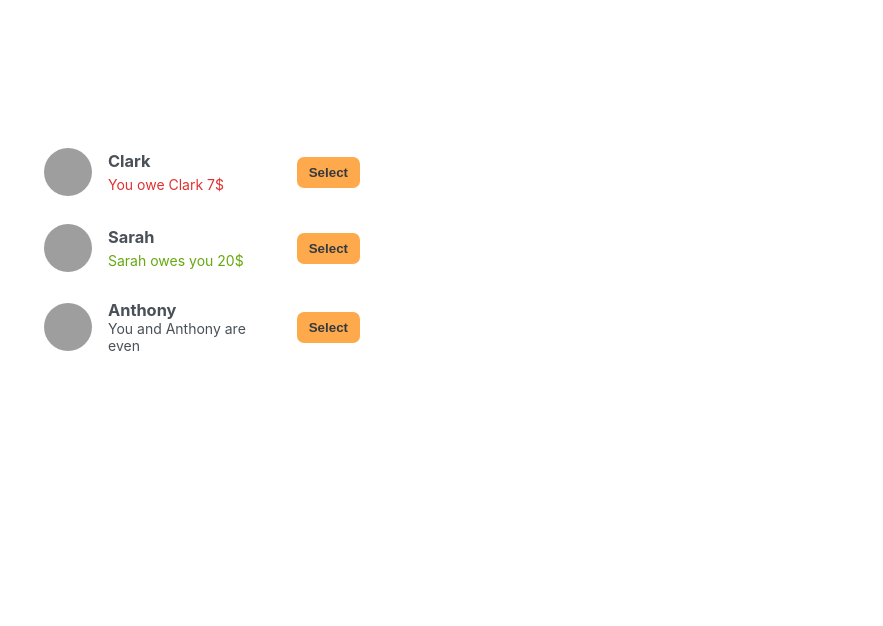
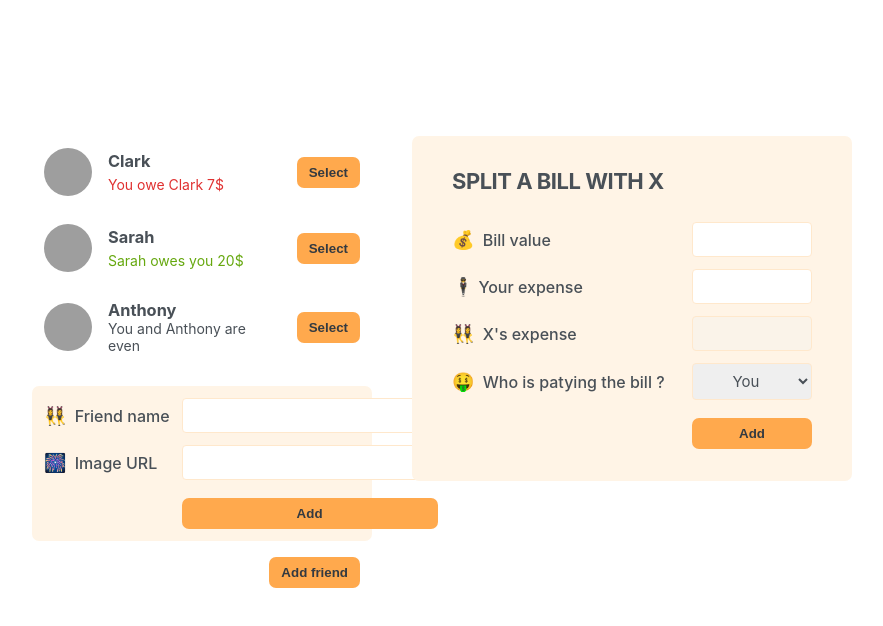
Before and after one commit to mianrafaqat/east-n-split-raect-app, a React (Create React App) app: page / in a window 1280 px wide. Shown: the top 626 px of the page, without its empty margins (198-1081 px from the left). Built offline with nearby package versions, Linux system fonts and the light colour scheme; grey boxes are pictures that could not be loaded.

Commit message:
static forms

```diff
--- a/src/App.js
+++ b/src/App.js
@@ -24,7 +24,10 @@
     <div className="app">
       <div className="sidebar">
         <FriendList />
+        <FormAddFreind />
+        <Button>Add friend</Button>
       </div>
+      <FromSplitBill />
     </div>
   );
 }
@@ -52,11 +55,54 @@
 
           {friend.balance === 0 && <p>You and {friend.name} are even</p>}
 
-          <button className="button">Select</button>
+          <Button>Select</Button>
         </li>
       ))}
     </ul>
   );
 };
 
+const Button = ({ children }) => {
+  return <button className="button">{children}</button>;
+};
+
+const FormAddFreind = () => {
+  return (
+    <form className="form-add-friend">
+      <label>👯‍♀️ Friend name</label>
+      <input type="text" />
+
+      <label>🎆 Image URL</label>
+      <input type="text" />
+
+      <Button>Add</Button>
+    </form>
+  );
+};
+
+const FromSplitBill = () => {
+  return (
+    <form className="form-split-bill">
+      <h2>Split a bill with X</h2>
+
+      <label>💰 Bill value</label>
+      <input type="text" />
+
+      <label>🕴️Your expense</label>
+      <input type="text" />
+
+      <label>👯‍♀️ X's expense</label>
+      <input type="text" disabled />
+
+      <label>🤑 Who is patying the bill ?</label>
+      <select>
+        <option value="user">You</option>
+        <option value="friend">X</option>
+      </select>
+
+      <Button>Add</Button>
+    </form>
+  );
+};
+
 export default App;
--- a/src/index.css
+++ b/src/index.css
@@ -129,6 +129,7 @@
 
 label {
   font-weight: 500;
+  white-space: nowrap;
 }
 
 label::first-letter {
```
